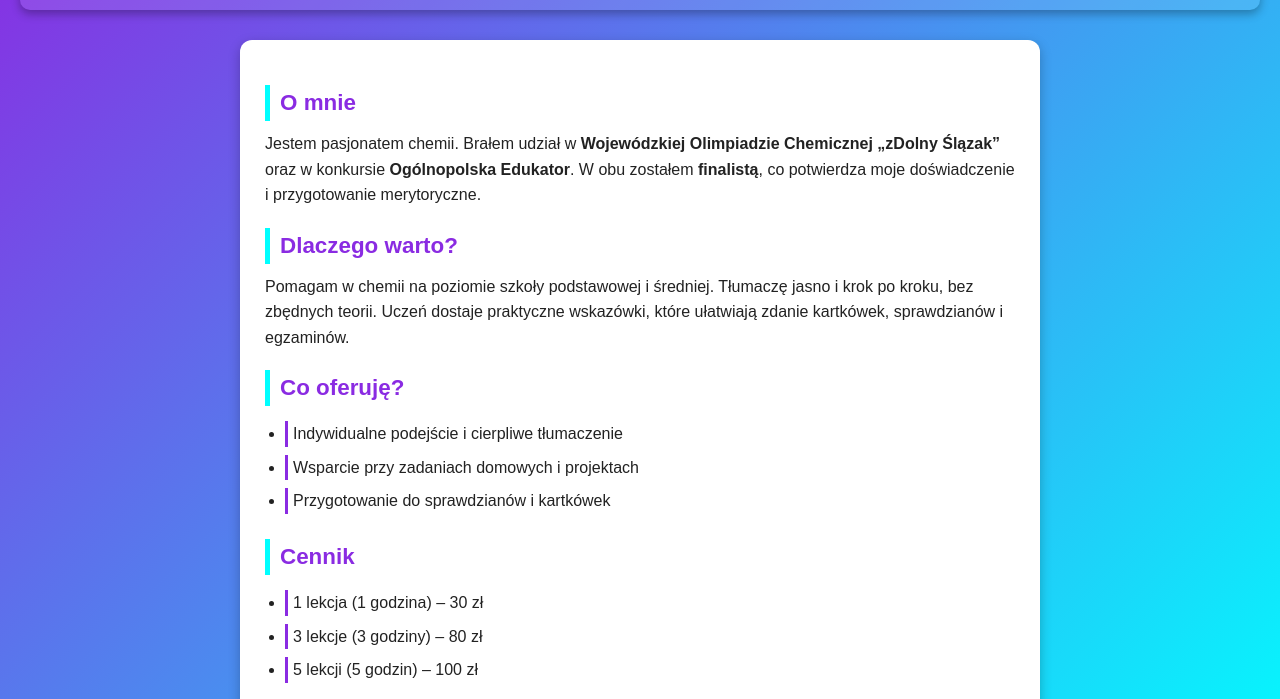
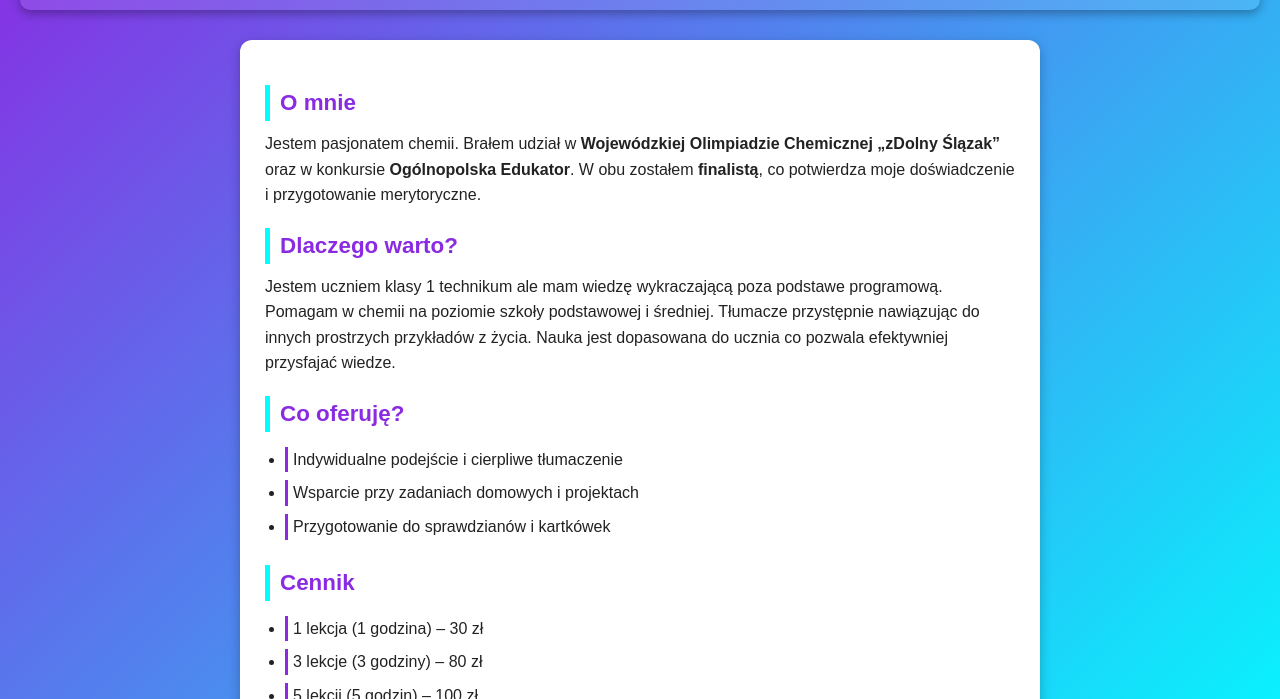
Before and after one commit to HasuTape/korepetycje, a plain HTML site: page index.html in a window 1280 px wide. Shown: the part 101-800 px from the top of the page. Drawn offline with Linux system fonts and the light colour scheme; a script that the page names is missing.

Commit message:
Update index.html

```diff
--- a/index.html
+++ b/index.html
@@ -22,8 +22,10 @@
 
         <h2>Dlaczego warto?</h2>
         <p>
+            Jestem uczniem klasy 1 technikum ale mam wiedzę wykraczającą poza podstawe programową.
             Pomagam w chemii na poziomie szkoły podstawowej i średniej.
-            Tłumaczę jasno i krok po kroku, bez zbędnych teorii. Uczeń dostaje praktyczne wskazówki, które ułatwiają zdanie kartkówek, sprawdzianów i egzaminów.
+            Tłumacze przystępnie nawiązując do innych prostrzych przykładów z życia.
+            Nauka jest dopasowana do ucznia co pozwala efektywniej przysfajać wiedze.
         </p>
 
         <h2>Co oferuję?</h2>
```
